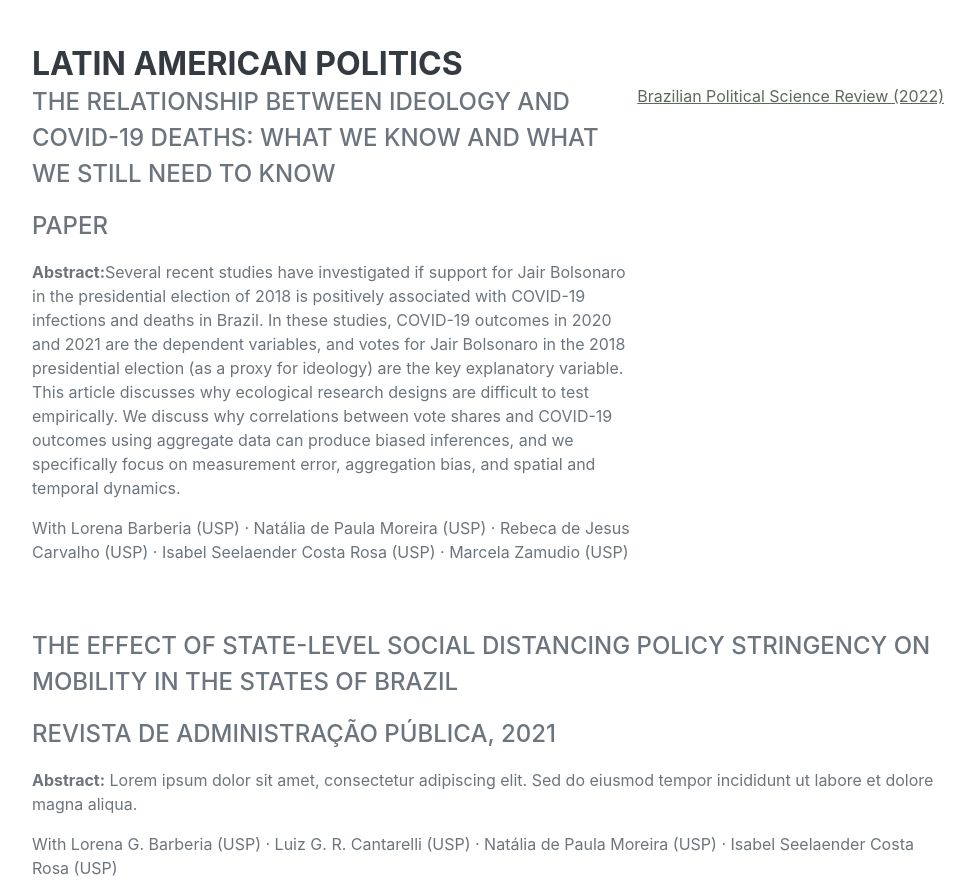
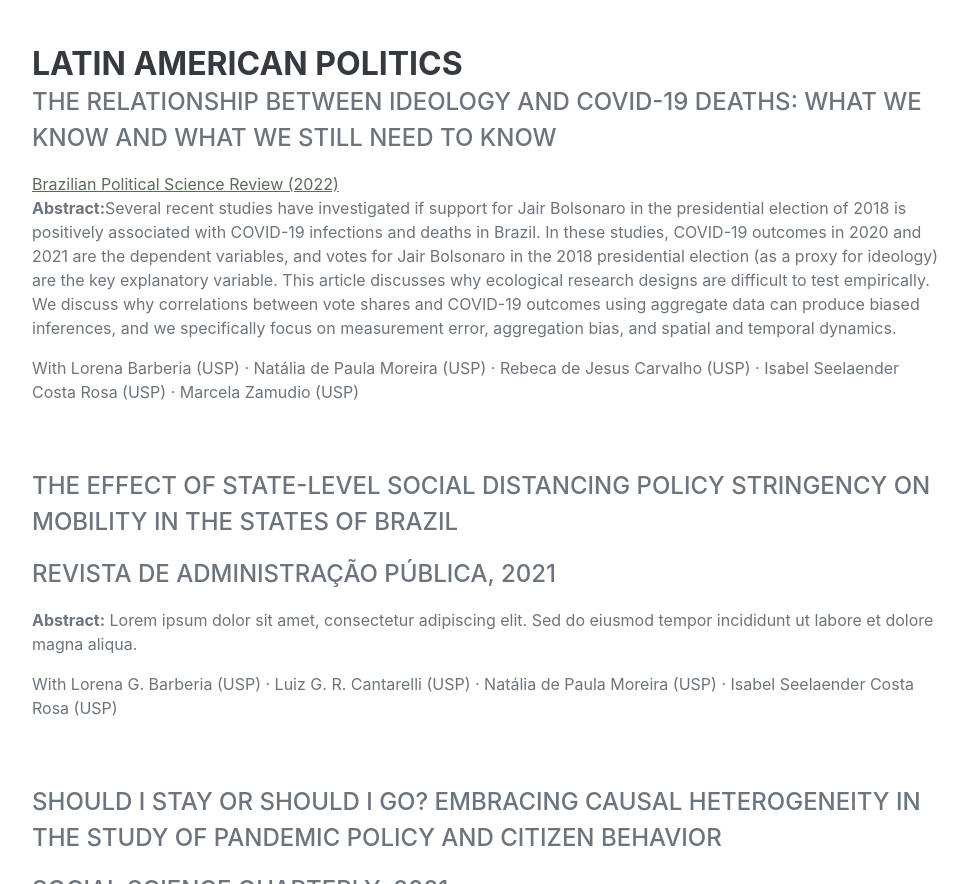
Before and after one commit to claroleticia/claroleticia.github.io, a plain HTML site: page index.html in a window 1280 px wide. Shown: the part 1847-2731 px from the top of the page, without its empty margins (288-1262 px from the left). Drawn offline with nearby package versions, Linux system fonts and the light colour scheme; a web font is replaced by a local one.

Commit message:
Update index.html

```diff
--- a/index.html
+++ b/index.html
@@ -102,7 +102,7 @@
                             <div class="d-flex flex-column flex-md-row justify-content-between mb-5">
                                 <div class="flex-grow-1">
                                     <div class="subheading mb-3">The Relationship between Ideology and COVID-19 Deaths: What We Know and What We Still Need to Know</div>
-                                    <div class="subheading mb-3">Paper</div>
+                                    <div class="flex-shrink-0"><a href="https://www.scielo.br/j/bpsr/a/LZrBWxfkNRFYDGBhD8Mxp3C/" class="text-primary">Brazilian Political Science Review (2022)</a></div>
                                     <p><strong>Abstract:</strong>Several recent studies have investigated if support for Jair Bolsonaro in the
                                         presidential election of 2018 is positively associated with COVID-19 infections and deaths in Brazil.
                                         In these studies, COVID-19 outcomes in 2020 and 2021 are the dependent variables, and votes for Jair Bolsonaro in the 2018
@@ -114,7 +114,6 @@
 
                                     </p>
                                 </div>
-                                <div class="flex-shrink-0"><a href="https://www.scielo.br/j/bpsr/a/LZrBWxfkNRFYDGBhD8Mxp3C/" class="text-primary">Brazilian Political Science Review (2022)</a></div>
                             </div>
 
                             <div class="d-flex flex-column flex-md-row justify-content-between mb-5">
```
